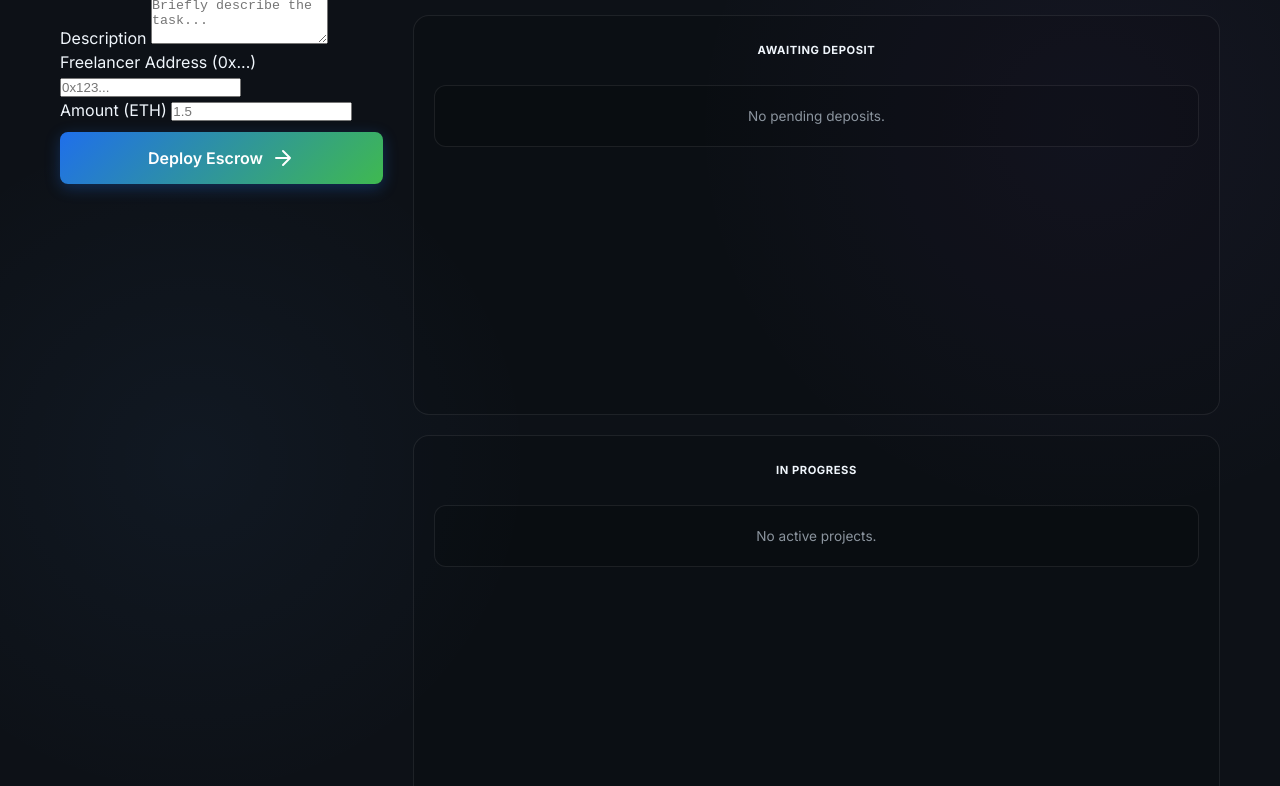
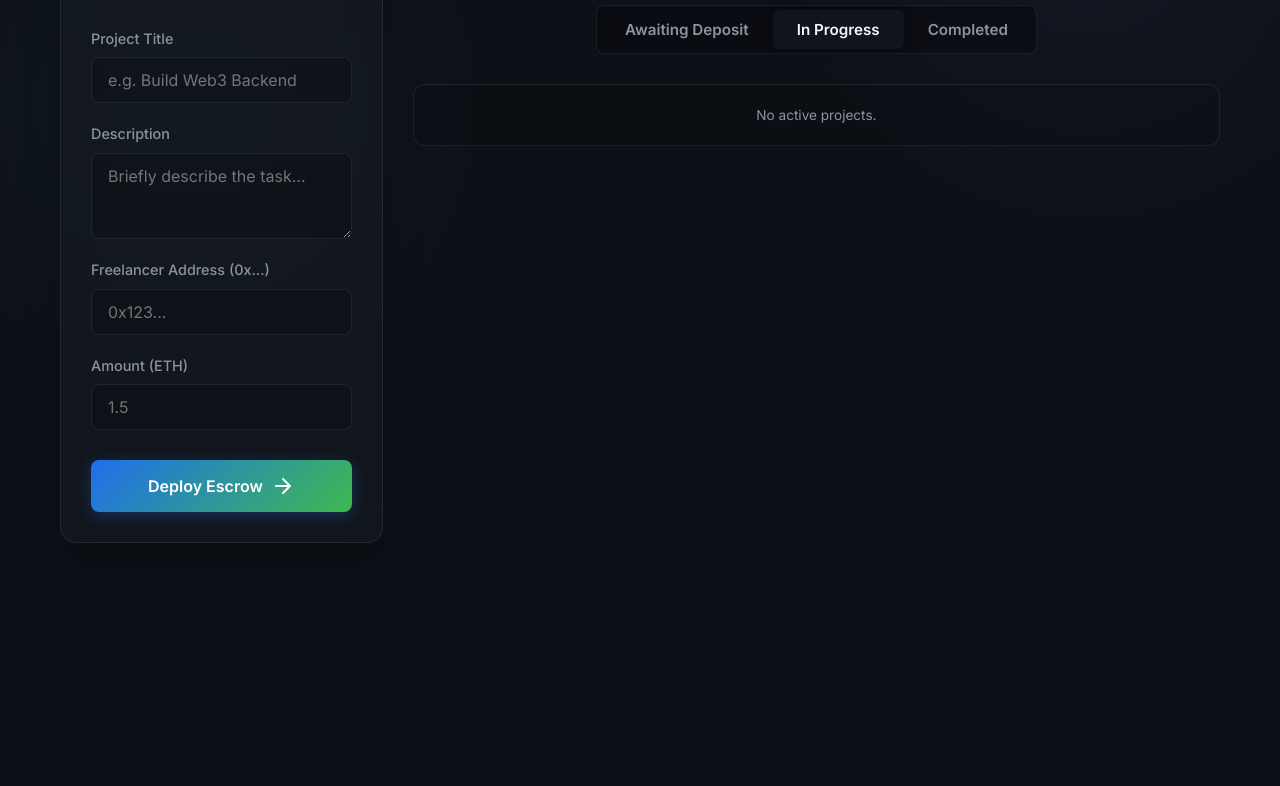
Before and after one commit to JabezMatthewS/Eduverse-Escrow, a plain HTML site: page frontend/index.html in a window 1280 px wide. Shown: the part 374-1160 px from the top of the page. After the commit the page ends 957 px from the top, so only its background shows below. Drawn offline with nearby package versions, Linux system fonts and the light colour scheme.

Commit message:
UI: Refactor to premium tabbed dashboard and fix start/stop scripts

```diff
--- a/frontend/app.js
+++ b/frontend/app.js
@@ -10,7 +10,7 @@
 
 // Provide contract address manually or from deployed script.
 // Hardhat local node usually deploys sequence to known addresses, but we'll ask user to set this or default.
-const CONTRACT_ADDRESS = "0x5FbDB2315678afecb367f032d93F642f64180aa3";
+const CONTRACT_ADDRESS = "0xCf7Ed3AccA5a467e9e704C703E8D87F634fB0Fc9";
 
 let provider;
 let signer;
@@ -221,5 +221,27 @@
 connectBtn.addEventListener("click", connectWallet);
 createForm.addEventListener("submit", createProject);
 
+// Tab Switching Logic
+function switchTab(tabId) {
+    // Hide all tab panes
+    document.querySelectorAll('.tab-pane').forEach(pane => {
+        pane.classList.remove('active');
+        pane.classList.add('hidden');
+    });
+
+    // Remove active class from all buttons
+    document.querySelectorAll('.tab-btn').forEach(btn => {
+        btn.classList.remove('active');
+    });
+
+    // Show selected pane
+    const targetPane = document.getElementById('tab-' + tabId);
+    targetPane.classList.remove('hidden');
+    targetPane.classList.add('active');
+
+    // Set active button
+    event.currentTarget.classList.add('active');
+}
+
 // Init
 window.addEventListener("DOMContentLoaded", initEthers);
--- a/frontend/index.html
+++ b/frontend/index.html
@@ -63,29 +63,33 @@
 
             <!-- Projects List Section -->
             <section class="projects-section">
-                <h2>Escrow Dashboard</h2>
+                <div class="dashboard-header-flex">
+                    <h2>Escrow Dashboard</h2>
+                    <div class="tabs-container">
+                        <button class="tab-btn" onclick="switchTab('pending')">Awaiting Deposit</button>
+                        <button class="tab-btn active" onclick="switchTab('locked')">In Progress</button>
+                        <button class="tab-btn" onclick="switchTab('approved')">Completed</button>
+                    </div>
+                </div>
 
-                <div class="status-columns">
+                <div class="status-tab-content">
                     <!-- Awaiting Deposit -->
-                    <div class="status-col">
-                        <h3 class="col-title"><span class="badge pending">Awaiting Deposit</span></h3>
-                        <div id="list-pending" class="projects-list">
+                    <div id="tab-pending" class="tab-pane hidden">
+                        <div id="list-pending" class="projects-list single-col">
                             <div class="empty-state mini">No pending deposits.</div>
                         </div>
                     </div>
 
                     <!-- In Progress -->
-                    <div class="status-col">
-                        <h3 class="col-title"><span class="badge locked">In Progress</span></h3>
-                        <div id="list-locked" class="projects-list">
+                    <div id="tab-locked" class="tab-pane active">
+                        <div id="list-locked" class="projects-list single-col">
                             <div class="empty-state mini">No active projects.</div>
                         </div>
                     </div>
 
                     <!-- Completed -->
-                    <div class="status-col">
-                        <h3 class="col-title"><span class="badge approved">Completed</span></h3>
-                        <div id="list-approved" class="projects-list">
+                    <div id="tab-approved" class="tab-pane hidden">
+                        <div id="list-approved" class="projects-list single-col">
                             <div class="empty-state mini">No history found.</div>
                         </div>
                     </div>
--- a/frontend/style.css
+++ b/frontend/style.css
@@ -173,38 +173,122 @@
     .dashboard-grid { grid-template-columns: 1fr; }
 }
 
-/* Status Columns Layout */
-.status-columns {
-    display: grid;
-    grid-template-columns: repeat(3, 1fr);
-    gap: 20px;
-    align-items: start;
+/* Glass Panels */
+.glass-panel {
+    background: var(--panel-bg);
+    border: 1px solid var(--panel-border);
+    border-radius: 16px;
+    padding: 30px;
+    backdrop-filter: blur(20px);
+    -webkit-backdrop-filter: blur(20px);
+    box-shadow: 0 20px 40px rgba(0,0,0,0.2);
 }
 
-@media (max-width: 1400px) {
-    .status-columns { grid-template-columns: 1fr; }
+/* Forms */
+.form-group {
+    display: flex;
+    flex-direction: column;
+    gap: 20px;
+    margin-top: 24px;
 }
 
-.status-col {
-    background: rgba(0, 0, 0, 0.1);
-    border-radius: 16px;
-    padding: 20px;
-    border: 1px solid var(--panel-border);
-    min-height: 400px;
+.input-field {
+    display: flex;
+    flex-direction: column;
+    gap: 8px;
+    width: 100%;
 }
 
-.col-title {
-    margin-bottom: 20px;
+.input-field label {
+    font-size: 0.9rem;
+    color: var(--text-muted);
+    font-weight: 500;
+}
+
+.input-field input, .input-field textarea {
+    background: rgba(0,0,0,0.2) !important;
+    border: 1px solid var(--panel-border) !important;
+    padding: 12px 16px !important;
+    border-radius: 8px !important;
+    color: var(--text-main) !important;
+    font-family: inherit;
+    font-size: 1rem;
+    transition: border-color 0.2s, box-shadow 0.2s;
+    width: 100%;
+}
+
+.input-field input:focus, .input-field textarea:focus {
+    outline: none;
+    border-color: var(--accent-primary) !important;
+    box-shadow: 0 0 0 3px var(--accent-glow) !important;
+}
+
+/* Tabs Layout */
+.dashboard-header-flex {
     display: flex;
-    justify-content: center;
+    flex-direction: column;
+    align-items: center;
+    gap: 20px;
+    margin-bottom: 30px;
+}
+
+.dashboard-header-flex h2 {
+    font-size: 2rem;
+    margin: 0;
+}
+
+.tabs-container {
+    display: flex;
+    background: rgba(0, 0, 0, 0.3);
+    border-radius: 8px;
+    padding: 4px;
+    border: 1px solid var(--panel-border);
+    width: fit-content;
+}
+
+.tab-btn {
+    background: transparent;
+    color: var(--text-muted);
+    border: none;
+    padding: 10px 24px;
+    border-radius: 6px;
+    font-family: inherit;
+    font-weight: 600;
+    font-size: 0.95rem;
+    cursor: pointer;
+    transition: all 0.3s ease;
+}
+
+.tab-btn:hover {
+    color: var(--text-main);
+}
+
+.tab-btn.active {
+    background: var(--panel-bg);
+    color: var(--text-main);
+    box-shadow: 0 2px 10px rgba(0,0,0,0.2);
+}
+
+.tab-pane {
+    display: none;
+}
+
+.tab-pane.active {
+    display: block;
+    animation: fadeInUp 0.4s ease-out;
+}
+
+.single-col {
+    display: grid;
+    grid-template-columns: 1fr;
+    gap: 16px;
 }
 
 /* Projects List */
-.projects-section h2 {
-    margin-bottom: 30px;
-    font-size: 2rem;
-    text-align: center;
+.projects-section {
+    width: 100%;
 }
+
 
 .projects-list {
     display: flex;
```
Also changed, not shown: 2 other files.
